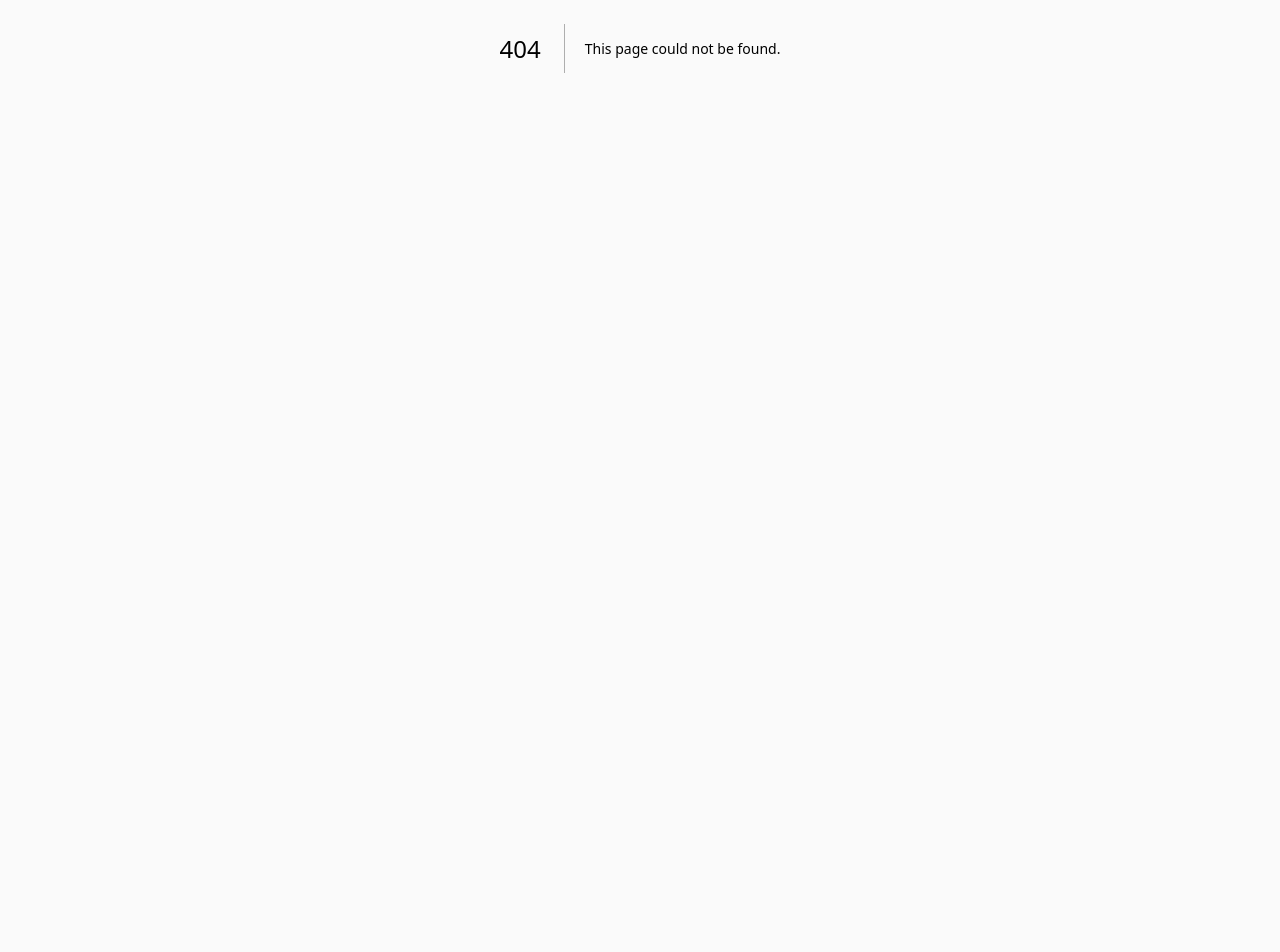
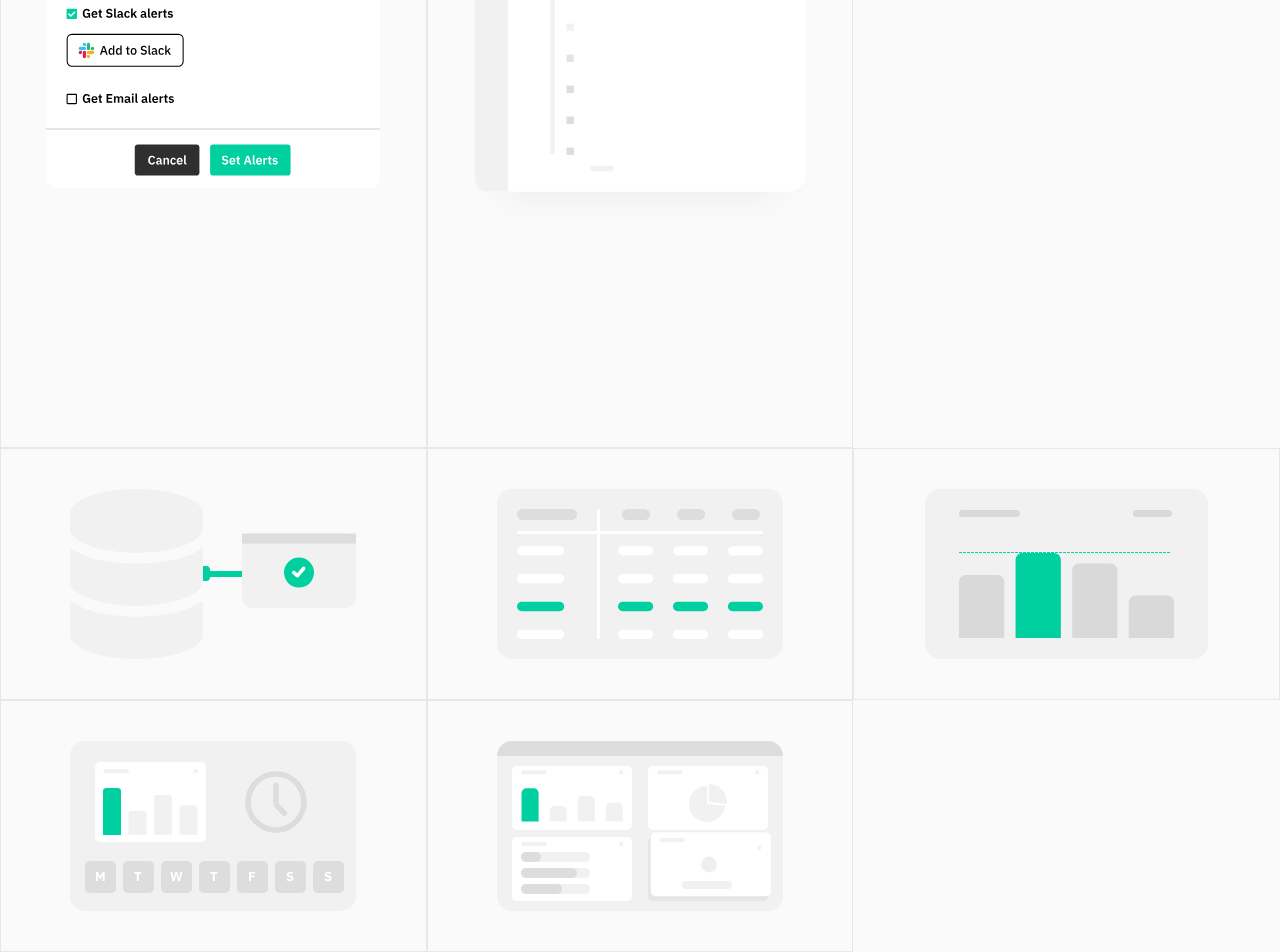
Before and after one commit to nirnejak/svg-animations, a Next.js app: page /others in a window 1280 px wide. Before the commit this address had no page. Shown: the part 352-1304 px from the top of the page. Before the commit the page ends 800 px from the top, so only its background shows below. Built offline with nearby package versions, Linux system fonts and the light colour scheme.

Commit message:
More illustrations added to /others page

```diff
--- /dev/null
+++ b/pages/others.tsx
@@ -0,0 +1,72 @@
+import * as React from "react"
+
+import Head from "next/head"
+
+import GridItem from "components/GridItem"
+import DataChangeAlertIllustration from "components/illustration/DataChangeAlert"
+import DataSourceConnectionIllustration from "components/illustration/DataSourceConnection"
+import DataThresholdAlertIllustration from "components/illustration/DataThresholdAlert"
+import DraxlrInSlackIllustration from "components/illustration/DraxlrInSlack"
+import GroupDashboardIllustration from "components/illustration/GroupDashboard"
+import SetAlertsIllustration from "components/illustration/SetAlerts"
+import TimelyUpdatesIllustration from "components/illustration/TimelyUpdates"
+
+const Other = () => {
+  return (
+    <div>
+      <Head>
+        <title>SVG Animations</title>
+        <meta name="description" content="SVG Animations with Framer Motion" />
+        <link rel="icon" href="/favicon.ico" />
+      </Head>
+
+      <main className="grid min-h-screen grid-cols-3">
+        <GridItem>
+          <SetAlertsIllustration />
+        </GridItem>
+        <GridItem>
+          <DraxlrInSlackIllustration />
+        </GridItem>
+      </main>
+      <main className="grid grid-cols-3">
+        <GridItem>
+          <div className="flex">
+            <div className="m-auto">
+              <DataSourceConnectionIllustration />
+            </div>
+          </div>
+        </GridItem>
+        <GridItem>
+          <div className="flex">
+            <div className="m-auto">
+              <DataChangeAlertIllustration />
+            </div>
+          </div>
+        </GridItem>
+        <GridItem>
+          <div className="flex">
+            <div className="m-auto">
+              <DataThresholdAlertIllustration />
+            </div>
+          </div>
+        </GridItem>
+        <GridItem>
+          <div className="flex">
+            <div className="m-auto">
+              <TimelyUpdatesIllustration />
+            </div>
+          </div>
+        </GridItem>
+        <GridItem>
+          <div className="flex">
+            <div className="m-auto">
+              <GroupDashboardIllustration />
+            </div>
+          </div>
+        </GridItem>
+      </main>
+    </div>
+  )
+}
+
+export default Other
```
